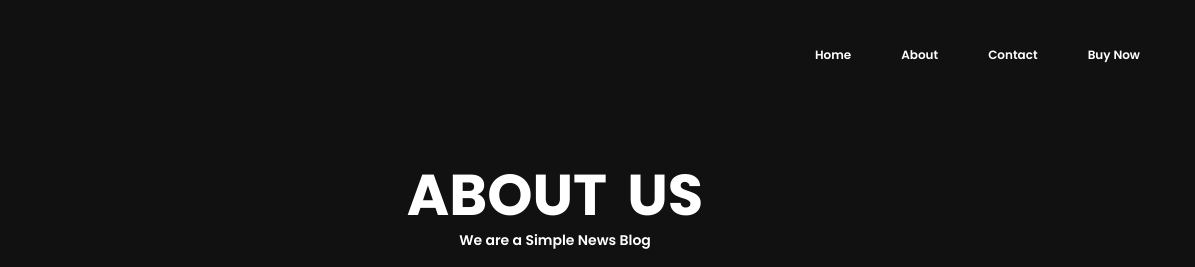
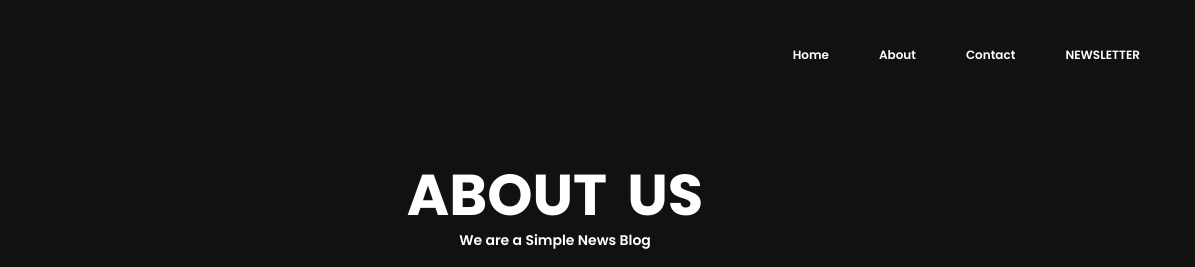
Before and after one commit to milkydc/thedailies, a plain HTML site: page about.html in a window 1280 px wide. Shown: the top 267 px of the page, 85-1280 px from the left. Drawn offline with Linux system fonts and the light colour scheme; some packages are replaced by stand-ins of ours; a script that the page names is missing.

Commit message:
Update 2

```diff
--- a/about.html
+++ b/about.html
@@ -77,7 +77,7 @@
                                         <li class="link menu-timeline"><a href="index.html"><span data-hover="Home">Home</span></a></li>
                                         <li class="link menu-timeline"><a class="ajax-link" data-type="page-transition" href="about.html"><span data-hover="About">About</span></a></li>
                                         <li class="link menu-timeline"><a class="ajax-link" data-type="page-transition" href="contact.html"><span data-hover="Contact">Contact</span></a></li>
-                                        <li class="link menu-timeline buy-item"><a target="_blank" href="https://themeforest.net/item/satelite-creative-ajax-portfolio-showcase-slider-template/23155838"><span data-hover="Buy Now">Buy Now</span></a></li>
+                                        <li class="link menu-timeline buy-item"><a target="_blank" href="index.html"><span data-hover="Buy Now">NEWSLETTER</span></a></li>
                                     </ul>
                                 </div>
                             </div>
```
